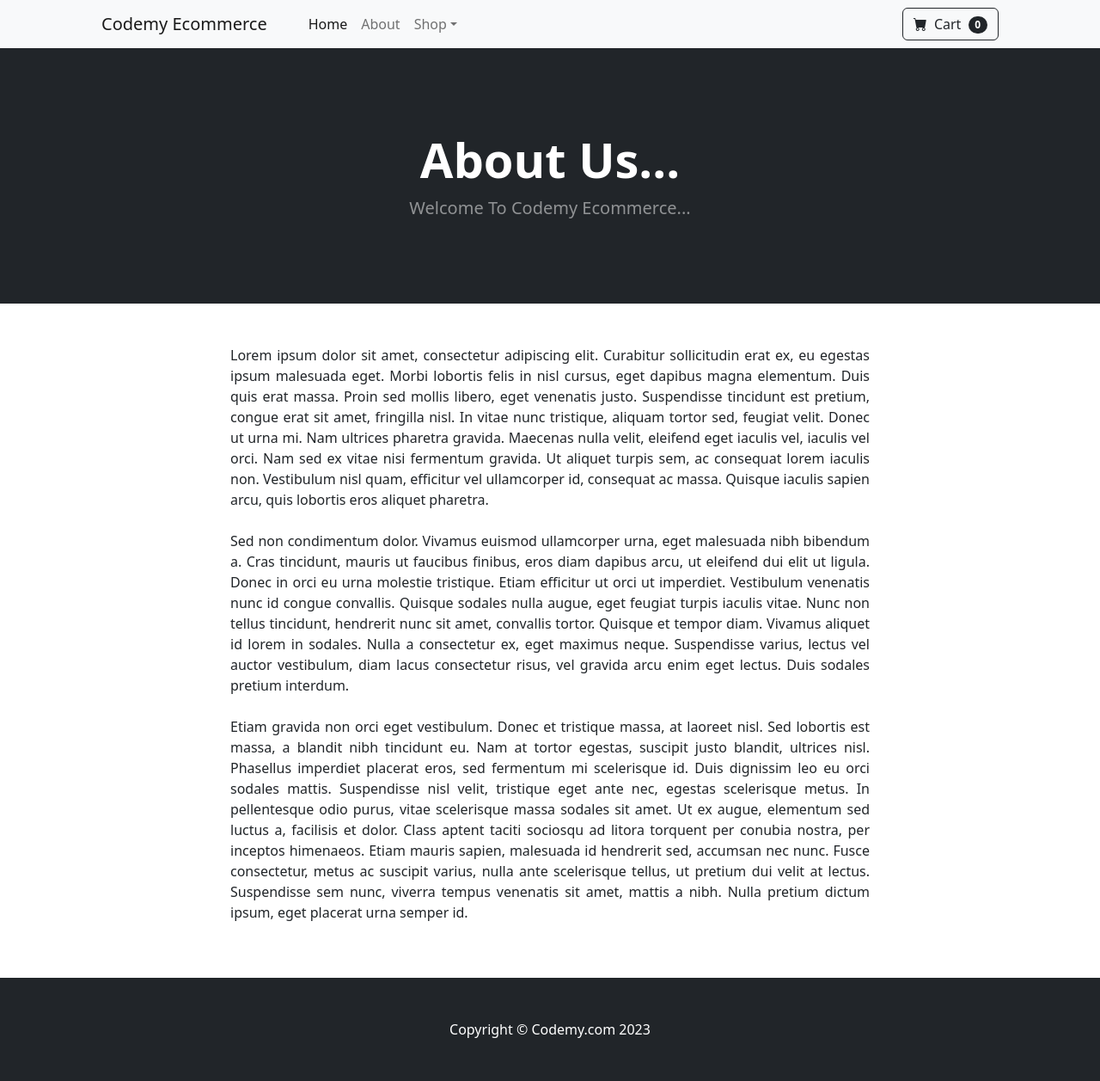
After one commit to flatplanet/Django-Ecommerce, a Django app: page /about/ in a window 1280 px wide. The commit adds this page. Shown: the whole page at 86% size. Run offline with Django 4.2, Linux system fonts and the light colour scheme; some libraries are stand-ins or nearby versions.

Commit message:
template out base.html

```diff
--- /dev/null
+++ b/store/templates/about.html
@@ -0,0 +1,32 @@
+{% extends 'base.html' %}
+{% block content %}
+
+<!-- Header-->
+        <header class="bg-dark py-5">
+            <div class="container px-4 px-lg-5 my-5">
+                <div class="text-center text-white">
+                    <h1 class="display-4 fw-bolder">About Us...</h1>
+                    <p class="lead fw-normal text-white-50 mb-0">Welcome To Codemy Ecommerce...</p>
+                </div>
+            </div>
+        </header>
+
+        <div class="container">
+        	<div class="row">
+        		<center>
+        			<div class="col-8">
+        				<br/><br/>
+<p align="justify">
+Lorem ipsum dolor sit amet, consectetur adipiscing elit. Curabitur sollicitudin erat ex, eu egestas ipsum malesuada eget. Morbi lobortis felis in nisl cursus, eget dapibus magna elementum. Duis quis erat massa. Proin sed mollis libero, eget venenatis justo. Suspendisse tincidunt est pretium, congue erat sit amet, fringilla nisl. In vitae nunc tristique, aliquam tortor sed, feugiat velit. Donec ut urna mi. Nam ultrices pharetra gravida. Maecenas nulla velit, eleifend eget iaculis vel, iaculis vel orci. Nam sed ex vitae nisi fermentum gravida. Ut aliquet turpis sem, ac consequat lorem iaculis non. Vestibulum nisl quam, efficitur vel ullamcorper id, consequat ac massa. Quisque iaculis sapien arcu, quis lobortis eros aliquet pharetra.
+<br/><br/>
+Sed non condimentum dolor. Vivamus euismod ullamcorper urna, eget malesuada nibh bibendum a. Cras tincidunt, mauris ut faucibus finibus, eros diam dapibus arcu, ut eleifend dui elit ut ligula. Donec in orci eu urna molestie tristique. Etiam efficitur ut orci ut imperdiet. Vestibulum venenatis nunc id congue convallis. Quisque sodales nulla augue, eget feugiat turpis iaculis vitae. Nunc non tellus tincidunt, hendrerit nunc sit amet, convallis tortor. Quisque et tempor diam. Vivamus aliquet id lorem in sodales. Nulla a consectetur ex, eget maximus neque. Suspendisse varius, lectus vel auctor vestibulum, diam lacus consectetur risus, vel gravida arcu enim eget lectus. Duis sodales pretium interdum.
+<br/><br/>
+Etiam gravida non orci eget vestibulum. Donec et tristique massa, at laoreet nisl. Sed lobortis est massa, a blandit nibh tincidunt eu. Nam at tortor egestas, suscipit justo blandit, ultrices nisl. Phasellus imperdiet placerat eros, sed fermentum mi scelerisque id. Duis dignissim leo eu orci sodales mattis. Suspendisse nisl velit, tristique eget ante nec, egestas scelerisque metus. In pellentesque odio purus, vitae scelerisque massa sodales sit amet. Ut ex augue, elementum sed luctus a, facilisis et dolor. Class aptent taciti sociosqu ad litora torquent per conubia nostra, per inceptos himenaeos. Etiam mauris sapien, malesuada id hendrerit sed, accumsan nec nunc. Fusce consectetur, metus ac suscipit varius, nulla ante scelerisque tellus, ut pretium dui velit at lectus. Suspendisse sem nunc, viverra tempus venenatis sit amet, mattis a nibh. Nulla pretium dictum ipsum, eget placerat urna semper id.
+</p>
+<br/><br/>
+        			</div>
+        		</center>
+        	</div>
+        </div>
+
+{% endblock %}
--- /dev/null
+++ b/store/templates/base.html
@@ -0,0 +1,36 @@
+{% load static %}
+
+<!DOCTYPE html>
+<html lang="en">
+    <head>
+        <meta charset="utf-8" />
+        <meta name="viewport" content="width=device-width, initial-scale=1, shrink-to-fit=no" />
+        <meta name="description" content="" />
+        <meta name="author" content="" />
+        <title>Django Ecommerce</title>
+        <!-- Favicon-->
+        <link rel="icon" type="image/x-icon" href="{% static 'assets/favicon.ico' %}" />
+        <!-- Bootstrap icons-->
+        <link href="https://cdn.jsdelivr.net/npm/bootstrap-icons@1.5.0/font/bootstrap-icons.css" rel="stylesheet" />
+        <!-- Core theme CSS (includes Bootstrap)-->
+        <link href="{% static 'css/styles.css' %}" rel="stylesheet" />
+    </head>
+    <body>
+        {% include 'navbar.html' %}
+
+        {% block content %}
+        {% endblock %}
+
+
+
+
+        <!-- Footer-->
+        <footer class="py-5 bg-dark">
+            <div class="container"><p class="m-0 text-center text-white">Copyright &copy; Codemy.com 2023</p></div>
+        </footer>
+        <!-- Bootstrap core JS-->
+        <script src="https://cdn.jsdelivr.net/npm/bootstrap@5.2.3/dist/js/bootstrap.bundle.min.js"></script>
+        <!-- Core theme JS-->
+        <script src="{% static 'js/scripts.js' %}"></script>
+    </body>
+</html>
--- /dev/null
+++ b/store/templates/navbar.html
@@ -0,0 +1,29 @@
+<!-- Navigation-->
+        <nav class="navbar navbar-expand-lg navbar-light bg-light">
+            <div class="container px-4 px-lg-5">
+                <a class="navbar-brand" href="{% url 'home' %}">Codemy Ecommerce</a>
+                <button class="navbar-toggler" type="button" data-bs-toggle="collapse" data-bs-target="#navbarSupportedContent" aria-controls="navbarSupportedContent" aria-expanded="false" aria-label="Toggle navigation"><span class="navbar-toggler-icon"></span></button>
+                <div class="collapse navbar-collapse" id="navbarSupportedContent">
+                    <ul class="navbar-nav me-auto mb-2 mb-lg-0 ms-lg-4">
+                        <li class="nav-item"><a class="nav-link active" aria-current="page" href="{% url 'home' %}">Home</a></li>
+                        <li class="nav-item"><a class="nav-link" href="{% url 'about' %}">About</a></li>
+                        <li class="nav-item dropdown">
+                            <a class="nav-link dropdown-toggle" id="navbarDropdown" href="#" role="button" data-bs-toggle="dropdown" aria-expanded="false">Shop</a>
+                            <ul class="dropdown-menu" aria-labelledby="navbarDropdown">
+                                <li><a class="dropdown-item" href="#!">All Products</a></li>
+                                <li><hr class="dropdown-divider" /></li>
+                                <li><a class="dropdown-item" href="#!">Popular Items</a></li>
+                                <li><a class="dropdown-item" href="#!">New Arrivals</a></li>
+                            </ul>
+                        </li>
+                    </ul>
+                    <form class="d-flex">
+                        <button class="btn btn-outline-dark" type="submit">
+                            <i class="bi-cart-fill me-1"></i>
+                            Cart
+                            <span class="badge bg-dark text-white ms-1 rounded-pill">0</span>
+                        </button>
+                    </form>
+                </div>
+            </div>
+        </nav>
--- a/store/urls.py
+++ b/store/urls.py
@@ -3,4 +3,5 @@ from . import views
 
 urlpatterns = [
     path('', views.home, name='home'),
+    path('about/', views.about, name='about'),
 ]
--- a/store/views.py
+++ b/store/views.py
@@ -5,3 +5,7 @@ from .models import Product
 def home(request):
 	products = Product.objects.all()
 	return render(request, 'home.html', {'products':products})
+
+
+def about(request):
+	return render(request, 'about.html', {})
```
Also changed, not shown: store/templates/home.html (+6 -56 lines).
